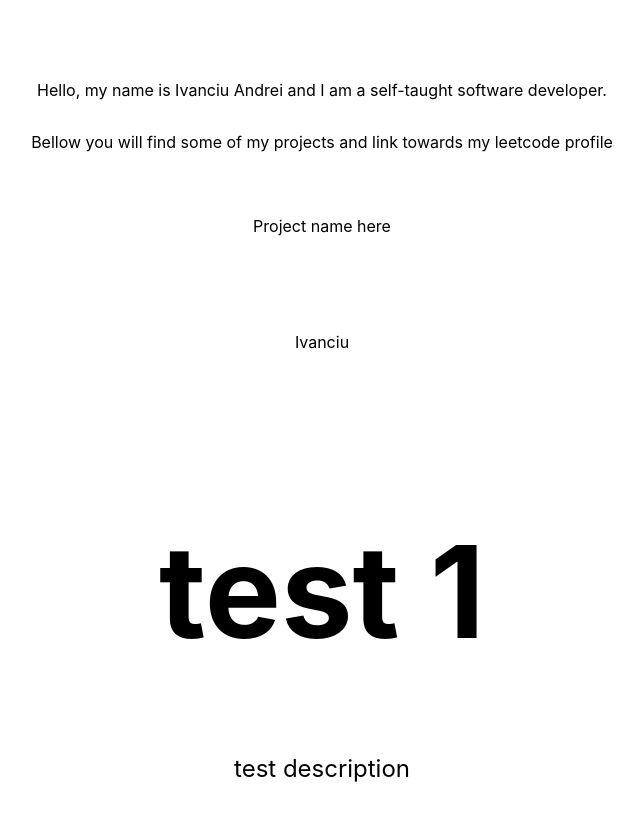
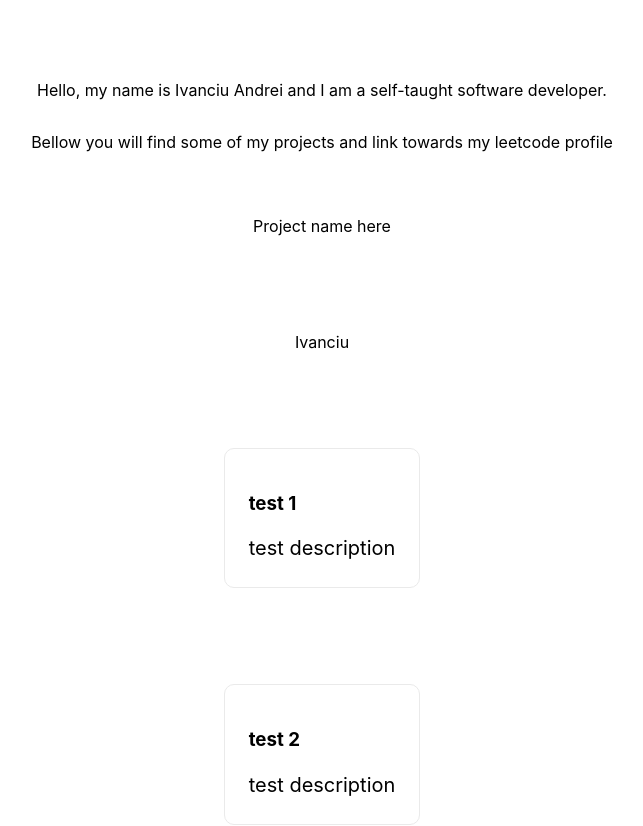
Before and after one commit to hawkhero2/webfolio, a Next.js app: page / in a window 1280 px wide. Shown: the top 826 px of the page, without its empty margins (318-961 px from the left). Built offline with nearby package versions, Linux system fonts and the light colour scheme.

Commit message:
extracted Section to its own class comp

```diff
--- a/pages/index.tsx
+++ b/pages/index.tsx
@@ -1,30 +1,7 @@
-import type { NextPage } from 'next'
+import type {NextPage} from 'next'
 import Head from 'next/head'
-import Image from 'next/image'
-import { ReactElement, JSXElementConstructor, ReactFragment, ReactPortal } from 'react'
 import styles from '../styles/Home.module.css'
-
-function Section(props: any) {
-
-  return (
-    <div className={styles.section}>
-      {/* section containing title, short description and link towards the github repo,
-      idealy information fetched from a database
-      */}
-      <div className={styles.title}>
-        <h1>
-          {props.title}
-        </h1>
-      </div>
-      <div className={styles.description}>
-        <p>
-          {props.description}
-        </p>
-      </div>
-    </div>
-
-  )
-}
+import {Section} from "./section";
 
 const Home: NextPage = () => {
   return (
@@ -61,6 +38,7 @@ const Home: NextPage = () => {
         <Section title="test 1" description="test description" />
         <Section title="test 2" description="test description" />
         <Section title="test 3" description="test description" />
+        <Section title="test 4" description="test desc"/>
 
       </main>
 
--- /dev/null
+++ b/pages/section.tsx
@@ -0,0 +1,21 @@
+import styles from "../styles/Home.module.css";
+
+export function Section(props: any) {
+
+  return (
+    <div className={styles.section}>
+      {/* section containing title, short description and link towards the github repo,
+      idealy information fetched from a database
+      */}
+      <div className={styles.card}>
+        <h3>
+          {props.title}
+        </h3>
+        <p>
+          {props.description}
+        </p>
+      </div>
+    </div>
+
+  )
+}
```
